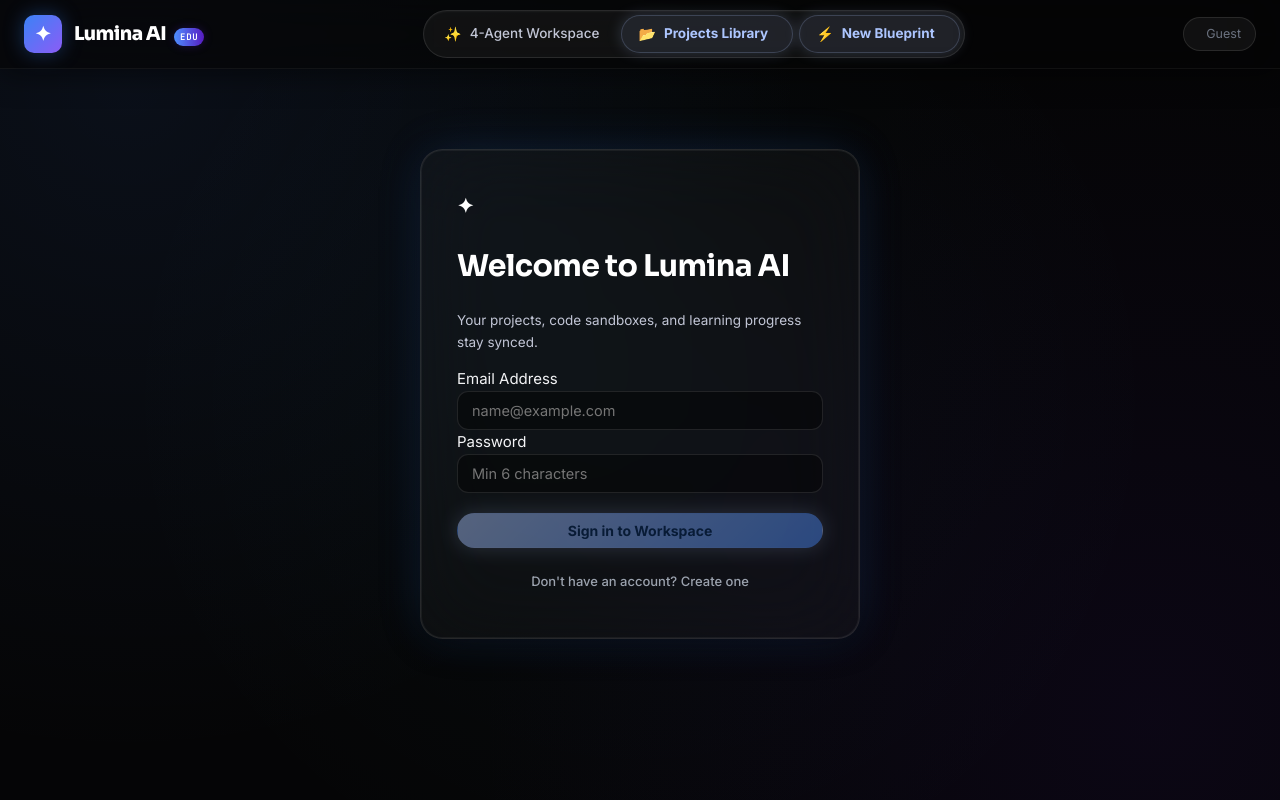
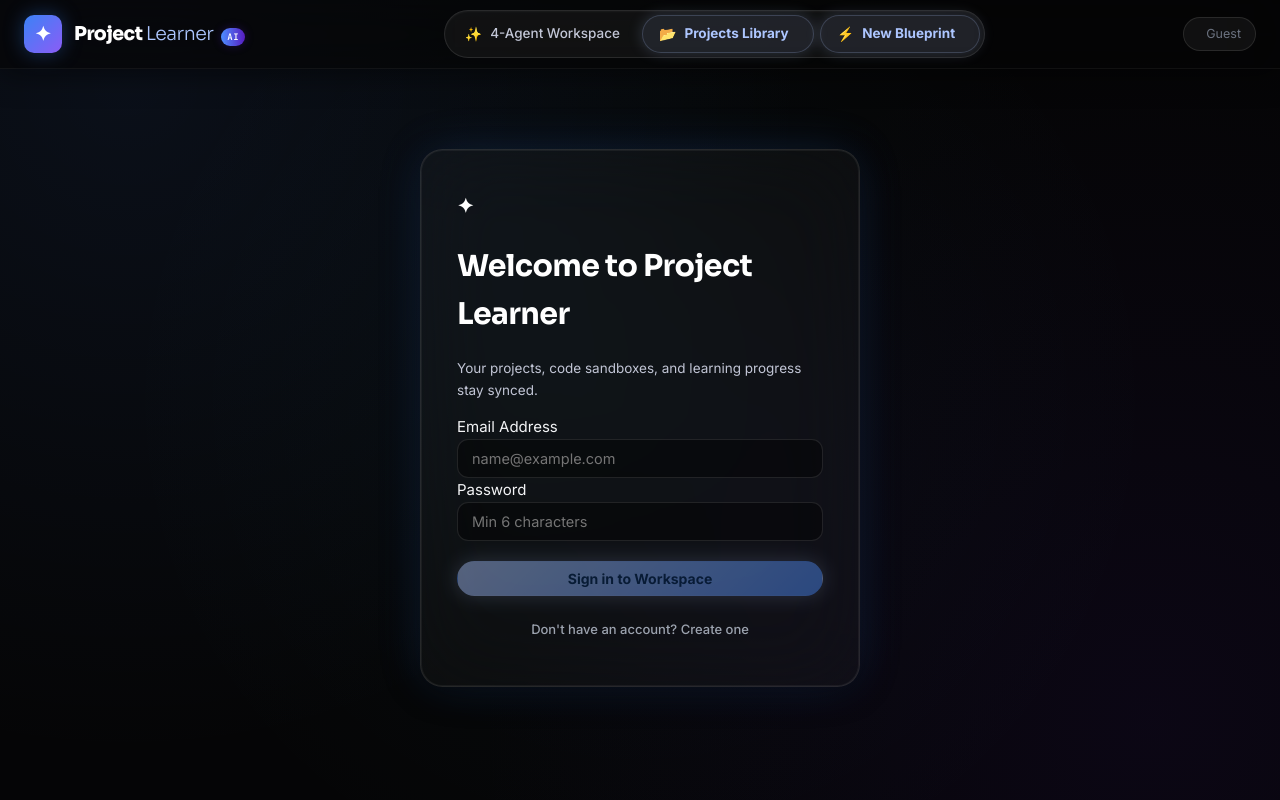
Before and after one commit to ahmedmustafakhan125-coder/Project-Learner-AI, a Next.js app in the folder apps/web/: page /projects/new in a window 1280 px wide. Built offline with nearby package versions, Linux system fonts and the light colour scheme; no server answers.

Commit message:
feat: update platform branding and title to Project Learner

```diff
--- a/apps/web/app/layout.tsx
+++ b/apps/web/app/layout.tsx
@@ -14,7 +14,7 @@ import { NavHeader } from '../components/NavHeader';
 export const dynamic = 'force-dynamic';
 
 export const metadata: Metadata = {
-  title: 'Lumina AI — Education Platform',
+  title: 'Project Learner — AI Education Platform',
   description: 'Learn programming by building real projects, with four AI specialists answering every question in parallel.',
 };
 
--- a/apps/web/app/projects/page.tsx
+++ b/apps/web/app/projects/page.tsx
@@ -53,7 +53,7 @@ function Projects() {
           <div style={{ fontSize: '36px', marginBottom: '12px' }}>🚀</div>
           <h2 style={{ fontSize: '20px', margin: '0 0 8px' }}>No projects generated yet</h2>
           <p className="muted" style={{ maxWidth: '440px', margin: '0 auto 24px' }}>
-            Tell Lumina AI what technology, game, or tool you want to build and it will create a tailored blueprint.
+            Tell Project Learner what technology, game, or tool you want to build and it will create a tailored blueprint.
           </p>
           <Link href="/projects/new" className="btn primary">
             Create Your First Project
--- a/apps/web/components/AuthGate.tsx
+++ b/apps/web/components/AuthGate.tsx
@@ -92,7 +92,7 @@ function SignIn() {
         <div className="auth-logo-badge">
           <span className="logo-spark">✦</span>
         </div>
-        <h1>{mode === 'in' ? 'Welcome to Lumina AI' : 'Create an Account'}</h1>
+        <h1>{mode === 'in' ? 'Welcome to Project Learner' : 'Create an Account'}</h1>
         <p className="muted">Your projects, code sandboxes, and learning progress stay synced.</p>
       </div>
 
--- a/apps/web/components/NavHeader.tsx
+++ b/apps/web/components/NavHeader.tsx
@@ -36,8 +36,8 @@ export function NavHeader() {
             <span className="logo-spark">✦</span>
           </div>
           <div className="lumina-brand-text">
-            <span className="brand-title">Lumina AI</span>
-            <span className="brand-badge">EDU</span>
+            <span className="brand-title">Project <span>Learner</span></span>
+            <span className="brand-badge">AI</span>
           </div>
         </Link>
 
```
